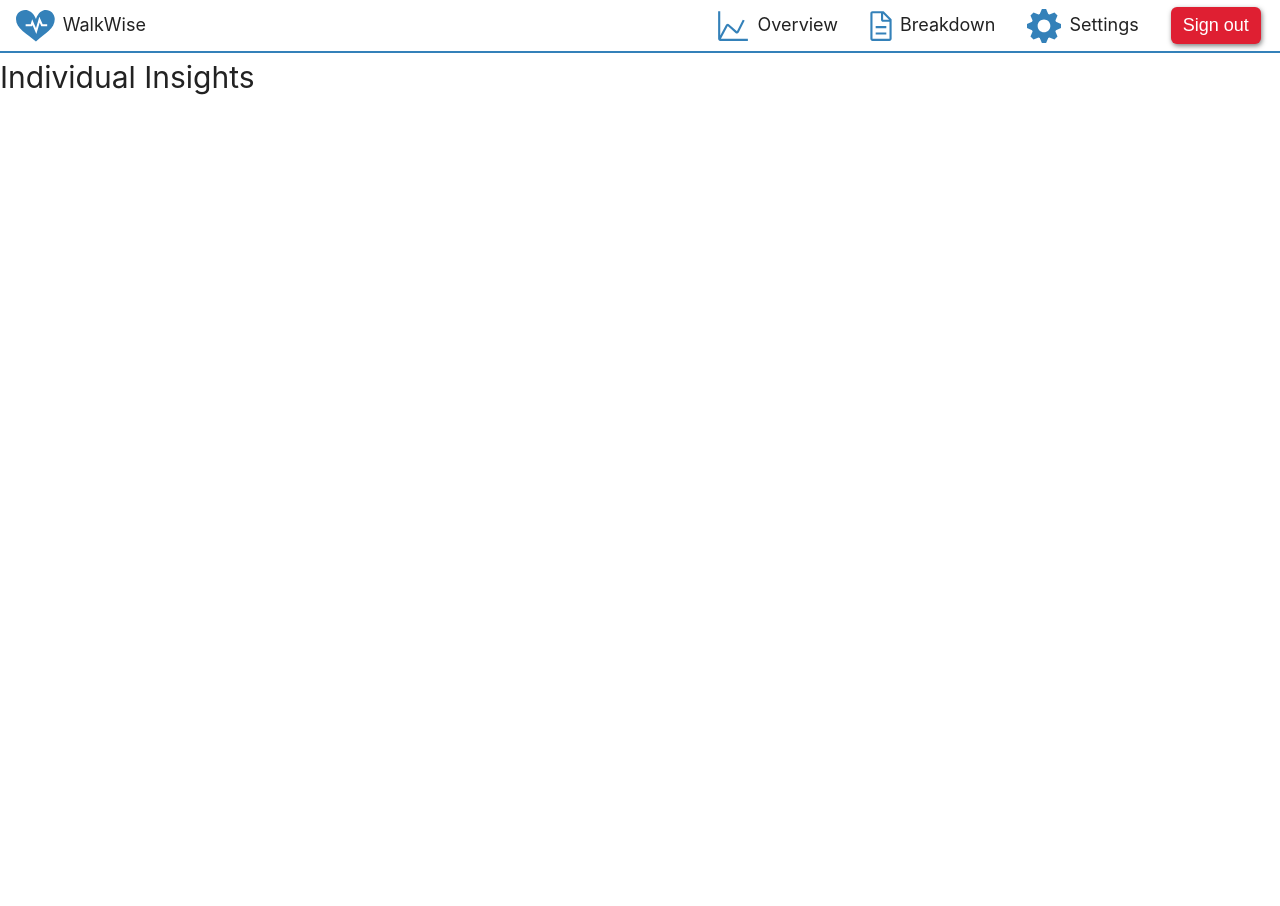
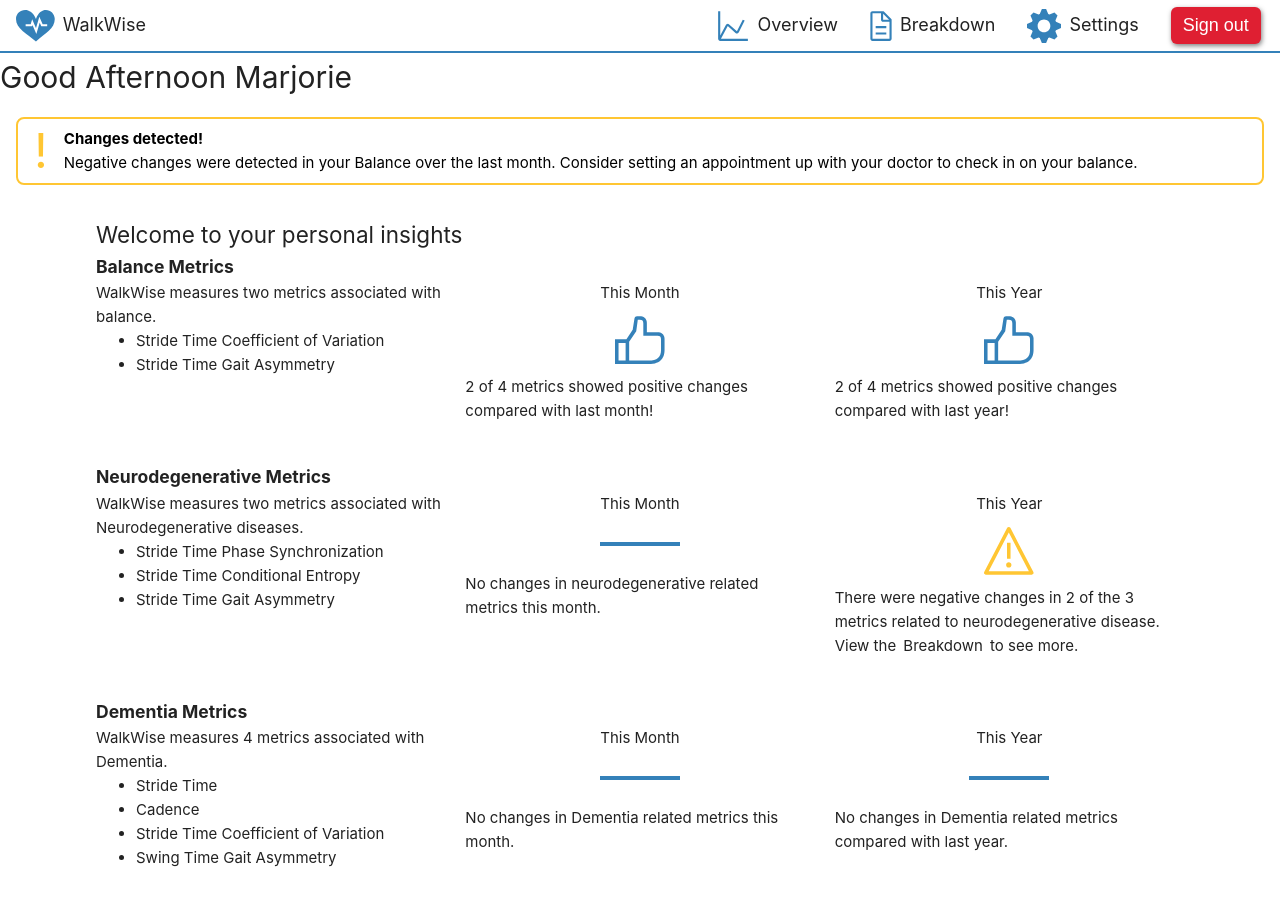
Before and after one commit to Capstone-Gait-Keepers/capstone, a Vue app in the folder frontend/: page / in a window 1280 px wide. Shown: the top 906 px of the page. Before the commit the page ends 800 px from the top, so only its background shows below. Built offline with nearby package versions, Linux system fonts and the light colour scheme.

Commit message:
Started insights page

```diff
--- /dev/null
+++ b/frontend/src/components/ChangeAlert.vue
@@ -0,0 +1,31 @@
+<template>
+  <div class="alert-box">
+    <p class="exclamation">!</p>
+    <div>
+      <strong>Changes detected!</strong>
+      <p>Negative changes were detected in your Balance over the last month. Consider setting an appointment up with your doctor to check in on your balance.</p>
+    </div>
+  </div>
+</template>
+
+<style scoped>
+.alert-box {
+  padding: 0.5rem 1rem;
+  color: black;
+  border: 2px solid var(--yellow);
+  border-radius: 8px;
+  margin: 1rem;
+  gap: 1rem;
+  display: flex;
+}
+
+.exclamation {
+  font-size: 3rem;
+  color: var(--yellow);
+  line-height: 1;
+}
+
+strong {
+  font-weight: bold;
+}
+</style>
--- a/frontend/src/views/HomeView.vue
+++ b/frontend/src/views/HomeView.vue
@@ -1,9 +1,116 @@
 <script setup lang="ts">
 import BasePage from '@/components/BasePage.vue'
+import ChangeAlert from '@/components/ChangeAlert.vue';
 </script>
 
 <template>
   <BasePage>
-    <h1>Individual Insights</h1>
+    <h1>Good Afternoon Marjorie</h1>
+    <ChangeAlert />
+    <div class="insights-container">
+      <h2>Welcome to your personal insights</h2>
+
+      <h3>Balance Metrics</h3>
+      <div class="metrics-container">
+        <div>
+          <p>WalkWise measures two metrics associated with balance.</p>
+          <ul>
+            <li>Stride Time Coefficient of Variation</li>
+            <li>Stride Time Gait Asymmetry</li>
+          </ul>
+        </div>
+        <div class="status-indicator">
+          <p>This Month</p>
+          <img src="@/assets/icon-thumbs-up.svg" />
+          <p>2 of 4 metrics showed positive changes compared with last month!</p>
+        </div>
+        <div class="status-indicator">
+          <p>This Year</p>
+          <img src="@/assets/icon-thumbs-up.svg" />
+          <p>2 of 4 metrics showed positive changes compared with last year!</p>
+        </div>
+      </div>
+
+      <h3>Neurodegenerative Metrics</h3>
+      <div class="metrics-container">
+        <div>
+          <p>WalkWise measures two metrics associated with Neurodegenerative diseases.</p>
+          <ul>
+            <li>Stride Time Phase Synchronization</li>
+            <li>Stride Time Conditional Entropy</li>
+            <li>Stride Time Gait Asymmetry</li>
+          </ul>
+        </div>
+        <div class="status-indicator">
+          <p>This Month</p>
+          <div class="flat-bar"></div>
+          <p>No changes in neurodegenerative related metrics this month.</p>
+        </div>
+        <div class="status-indicator">
+          <p>This Year</p>
+          <img src="@/assets/icon-warning.svg" />
+          <p>There were negative changes in 2 of the 3 metrics related to neurodegenerative disease. View the <a href="#">Breakdown</a> to see more.</p>
+        </div>
+      </div>
+
+      <h3>Dementia Metrics</h3>
+      <div class="metrics-container">
+        <div>
+          <p>WalkWise measures 4 metrics associated with Dementia.</p>
+          <ul>
+            <li>Stride Time</li>
+            <li>Cadence</li>
+            <li>Stride Time Coefficient of Variation</li>
+            <li>Swing Time Gait Asymmetry</li>
+          </ul>
+        </div>
+        <div class="status-indicator">
+          <p>This Month</p>
+          <div class="flat-bar"></div>
+          <p>No changes in Dementia related metrics this month.</p>
+        </div>
+        <div class="status-indicator">
+          <p>This Year</p>
+          <div class="flat-bar"></div>
+          <p>No changes in Dementia related metrics compared with last year.</p>
+        </div>
+      </div>
+    </div>
   </BasePage>
 </template>
+
+<style scoped>
+.insights-container {
+  padding: 1rem 6rem;
+}
+
+.metrics-container {
+  display: grid;
+  grid-template-columns: 1fr 1fr 1fr;
+  gap: 20px;
+  margin-bottom: 40px;
+}
+
+h3 {
+  font-weight: bold;
+}
+
+.flat-bar {
+  border-bottom: 4px solid var(--color-main);
+  width: 80px;
+  height: 0;
+  margin: 1rem 0;
+}
+
+.status-indicator {
+  display: flex;
+  flex-direction: column;
+  align-items: center;
+  gap: 10px;
+}
+
+.status-indicator img {
+  width: 50px;
+  height: 50px;
+}
+</style>
```
Also changed, not shown: frontend/src/assets/icon-thumbs-up.svg (added), frontend/src/assets/icon-warning.svg (added).
